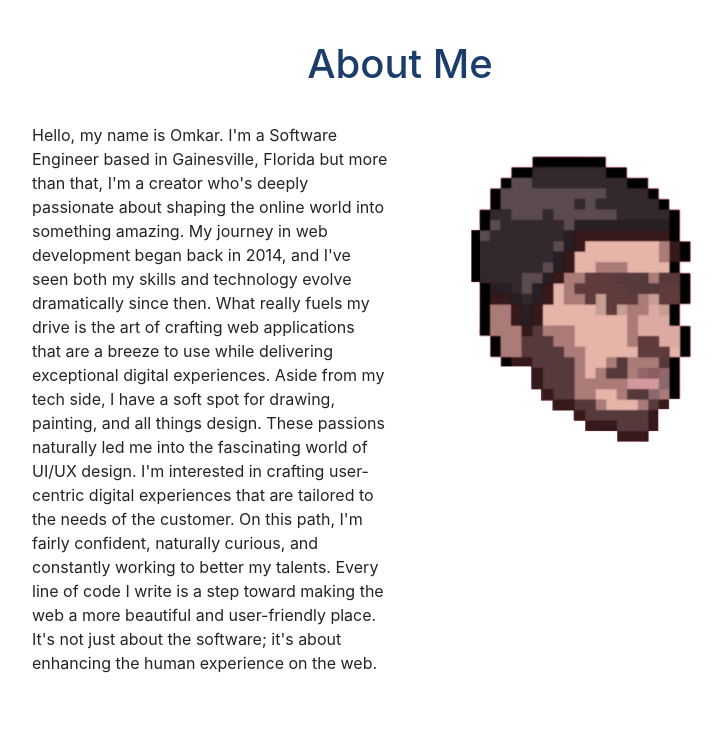
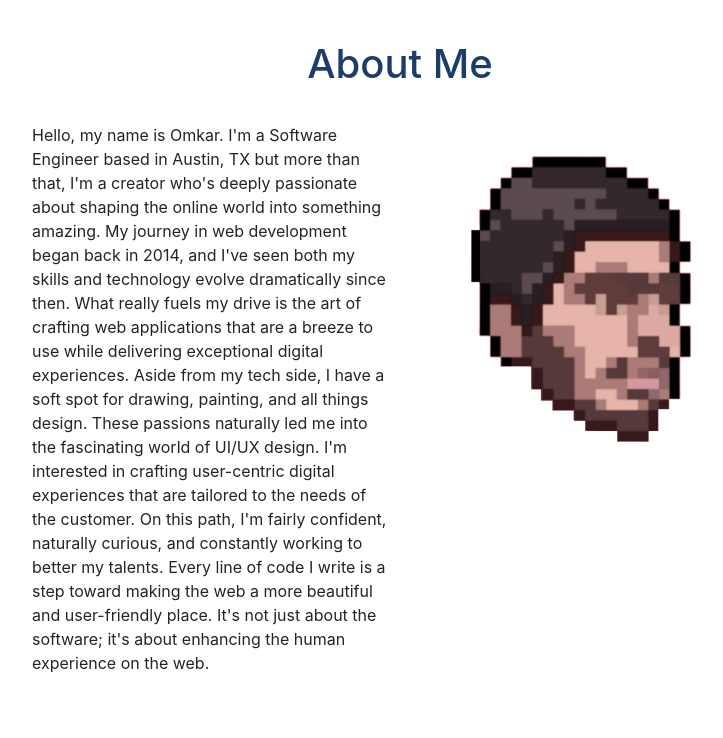
Before and after one commit to omcar04/omcar_parab, a React (Create React App) app: page / in a window 1280 px wide. Shown: the part 740-1478 px from the top of the page, without its empty margins (240-963 px from the left). Built offline with nearby package versions, Linux system fonts and the light colour scheme.

Commit message:
12/04/2024

```diff
--- a/src/components/About.js
+++ b/src/components/About.js
@@ -28,8 +28,8 @@ const About = ({ aboutRef }) => {
             <Col xs={12} lg={4}>
               <p>
                 Hello, my name is Omkar. I'm a Software Engineer based in
-                Gainesville, Florida but more than that, I'm a creator who's
-                deeply passionate about shaping the online world into something
+                Austin, TX but more than that, I'm a creator who's deeply
+                passionate about shaping the online world into something
                 amazing. My journey in web development began back in 2014, and
                 I've seen both my skills and technology evolve dramatically
                 since then. What really fuels my drive is the art of crafting
--- a/src/components/Navigation.js
+++ b/src/components/Navigation.js
@@ -29,7 +29,7 @@ const Navigation = ({
               alt=""
               style={{ marginBottom: "5px" }}
             />{" "}
-            <b>Omkar Parab</b>/ Web Dev
+            <b>Omkar Parab</b>/ Front End Dev
           </Navbar.Brand>
           <Navbar.Toggle
             aria-controls="basic-navbar-nav"
@@ -41,7 +41,7 @@ const Navigation = ({
               <Nav.Link onClick={executeScroll}>Projects</Nav.Link>
               <Nav.Link onClick={executeContactScroll}>Say Hello</Nav.Link>
               <Nav.Link
-                href="https://drive.google.com/file/d/1Cfrecjic0ujV38H0bf126hjc3rX1XEtc/view?usp=sharing"
+                href="https://drive.google.com/file/d/1pPM7Kn9pOG___WkSgd5wdJsaT_X8Zv7W/view?usp=sharing"
                 target="_blank"
               >
                 Resume
--- a/src/components/Typedtext.js
+++ b/src/components/Typedtext.js
@@ -18,7 +18,7 @@ const Typedtext = () => {
                 }}
                 onInit={(typewriter) => {
                   typewriter
-                    .typeString("WEB DEVELOPER")
+                    .typeString("FRONT END DEVELOPER")
                     .pauseFor(1000)
                     .deleteAll()
                     .typeString("SOFTWARE DEVELOPER")
@@ -28,7 +28,7 @@ const Typedtext = () => {
                     .typeString("UI/UX ENTHUSIAST")
                     .pauseFor(1000)
                     .deleteAll()
-                    .typeString("MSCS GRAD STUDENT")
+                    .typeString("MSCS GRAD")
                     .pauseFor(1000)
                     .deleteAll()
                     .typeString("HOMO SAPIEN SAPIEN")
```
